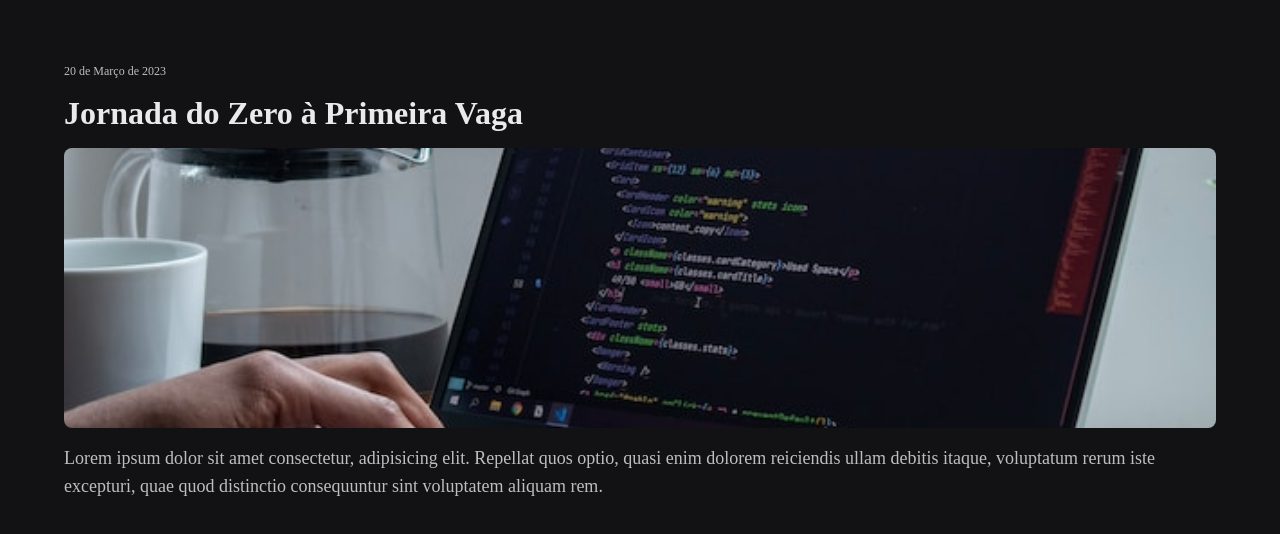
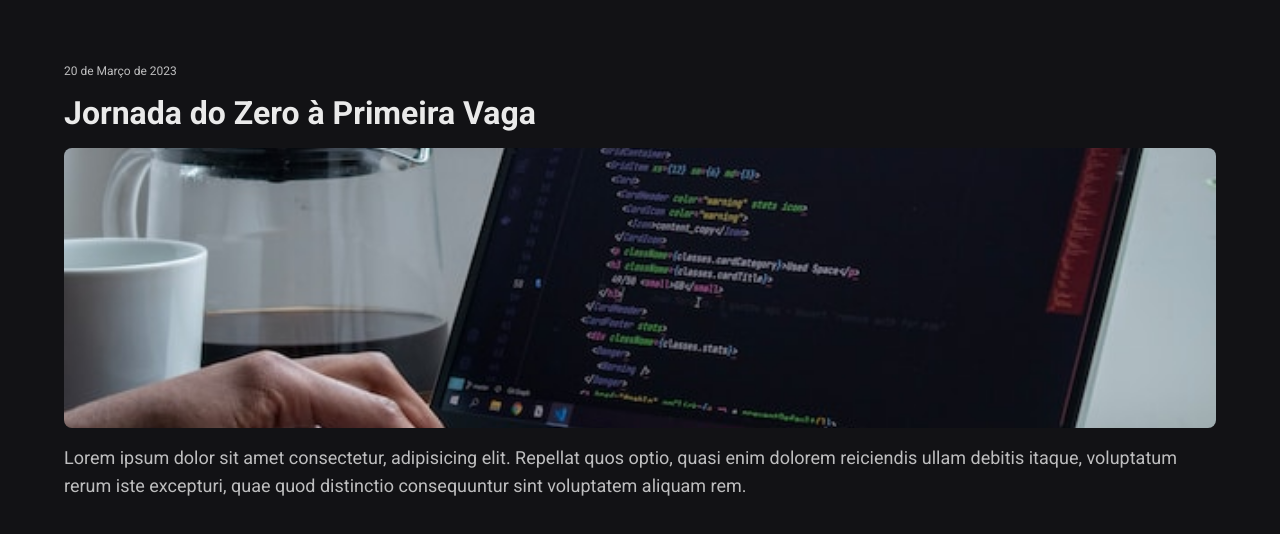
Before and after one commit to danilojduarte/ProjetoCapsulaDoTempoNlw, a plain HTML site: page index.html in a window 1280 px wide. Drawn offline with Linux system fonts and the light colour scheme.

Commit message:
Adicionado Font ao projeto

```diff
--- a/css/styles.css
+++ b/css/styles.css
@@ -7,6 +7,9 @@
 body {
   background-color: #121215;
   color: #eaeaea;
+
+  font-family: 'Roboto', sans-serif;
+
 }
 
 nav {
--- a/index.html
+++ b/index.html
@@ -7,7 +7,12 @@
   <meta name="viewport" content="width=device-width, initial-scale=1.0" />
   <link rel="shortcut icon" href="assets/favicon.png" type="image/x-icon" />
 
+  <!-- Link Google Font -->
+  <link rel="preconnect" href="https://fonts.googleapis.com">
+  <link rel="preconnect" href="https://fonts.gstatic.com" crossorigin>
+  <link href="https://fonts.googleapis.com/css2?family=Roboto:wght@400;700&display=swap" rel="stylesheet">
 
+  <!-- Link Css -->
   <link rel="stylesheet" href="css/styles.css" />
 
 
```
